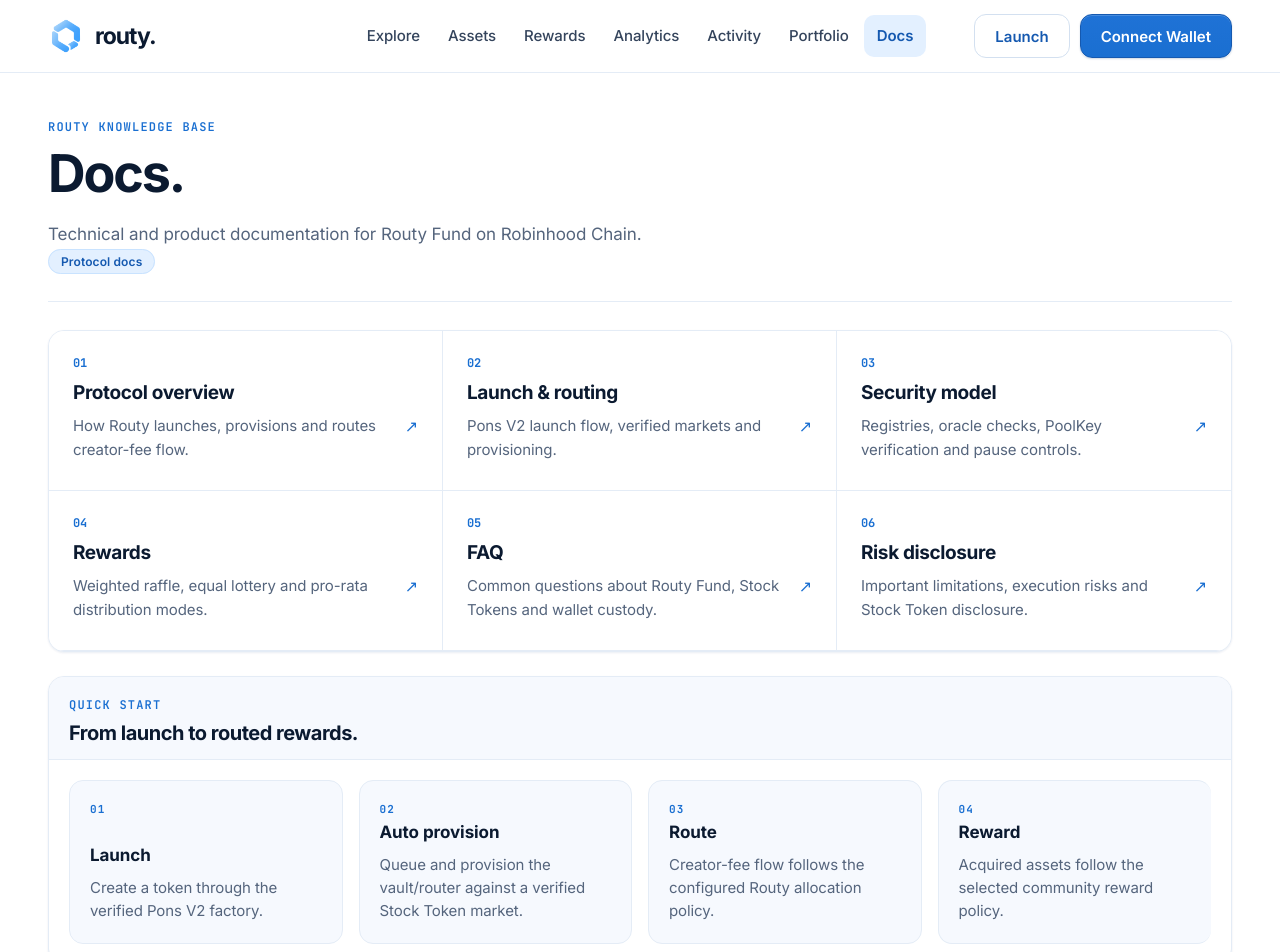
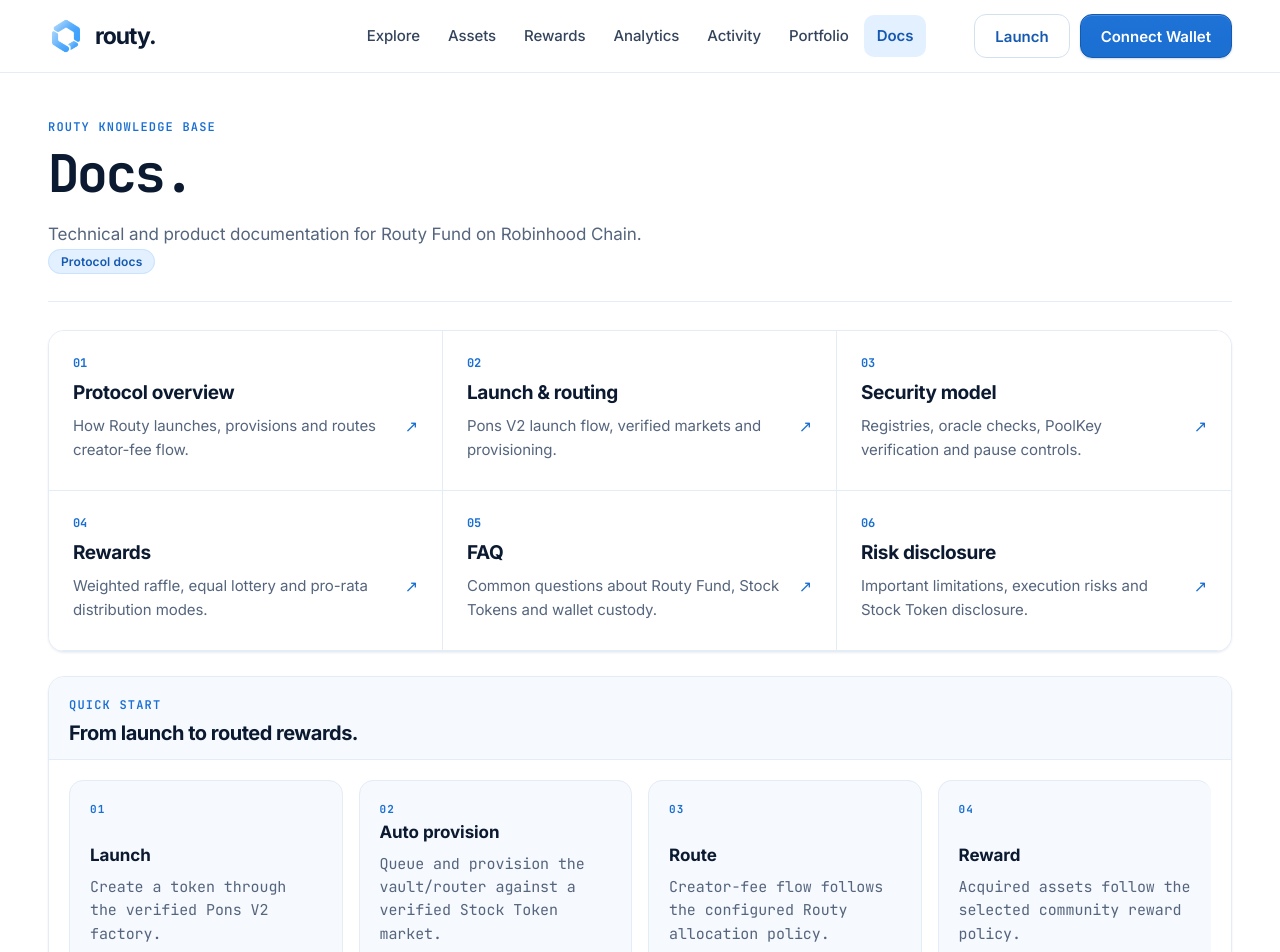
Before and after one commit to RoutyFund/Routy-Fund, a Next.js app: page /docs in a window 1280 px wide. Shown: the top 952 px of the page. Built offline with nearby package versions, Linux system fonts and the light colour scheme; no server answers.

Commit message:
Restore unified Routy terminal theme across the site

```diff
--- a/src/app/globals.css
+++ b/src/app/globals.css
@@ -715,3 +715,151 @@
 .route-setup-cell>span{color:#0f2127;font:700 12px var(--font-mono),ui-monospace,SFMono-Regular,Menlo,monospace}.route-setup-cell>b{font:700 11px var(--font-mono),ui-monospace,SFMono-Regular,Menlo,monospace}.route-setup-cell>small{color:#567581;font:700 11px var(--font-mono),ui-monospace,SFMono-Regular,Menlo,monospace;letter-spacing:.08em}
 .brand .logo-img{width:32px;height:32px;object-fit:contain;flex:none}
 @media (max-width:640px){.brand .logo-img{width:28px;height:28px}}
+
+
+/* Unified Routy terminal theme */
+:root{
+  --term-bg:#f7fbff;
+  --term-bg-2:#eef6ff;
+  --term-panel:#ffffff;
+  --term-panel-2:#eaf3ff;
+  --term-text:#0b1f36;
+  --term-muted:#60758d;
+  --term-line:#c7d9ee;
+  --term-line-2:#abc6e6;
+  --term-cyan:#1a6fd1;
+  --term-green:#1a6fd1;
+  --term-amber:#8b6a12;
+  --term-red:#a33838;
+  --accent:#b9d7ff;
+  --accent-strong:#1a6fd1;
+  --accent-soft:#eef6ff;
+  --bg:#f7fbff;
+  --surface:#ffffff;
+  --surface-2:#f3f8ff;
+  --surface-3:#eaf3ff;
+  --text:#0b1f36;
+  --muted:#60758d;
+  --line:#c7d9ee;
+  --line-dark:#abc6e6;
+}
+html,body{background:var(--term-bg);color:var(--term-text)}
+body{
+  background:
+    linear-gradient(rgba(26,111,209,.035) 1px,transparent 1px),
+    linear-gradient(90deg,rgba(26,111,209,.035) 1px,transparent 1px),
+    var(--term-bg);
+  background-size:28px 28px;
+}
+.shell{background:transparent}
+.terminal-header{background:rgba(247,251,255,.96);border-bottom-color:var(--term-line)}
+.nav{background:transparent}
+.navlinks a{color:#46627f}
+.navlinks a:hover,.navlinks a.nav-active{background:#e8f2ff;color:var(--term-cyan)}
+.navlinks a.nav-active{box-shadow:inset 0 -2px 0 var(--term-cyan)}
+.nav-prefix,.terminal-prompt,.terminal-cursor,.terminal-log time,
+.terminal-actions-panel a span,.terminal-footer-prompt span,.terminal-footer-prompt i,
+.terminal-footer-links a:hover,.terminal-doc-grid>a>i,.terminal-faq details[open] summary,
+.terminal-event-row b{color:var(--term-cyan)!important}
+.wallet,.primary{
+  background:#eaf3ff;border-color:#8eb9ec;color:#1158aa
+}
+.wallet:hover,.primary:hover{background:#dcecff;border-color:#6ea4e2}
+.secondary,.menu,.terminal-launch{background:#fff;border-color:#b8cee8;color:#325675}
+.terminal-launch{color:#1158aa}
+.pill,.verified-pill,.tab{background:#eef6ff;border-color:#bdd4ee;color:#315f91}
+.tab.active{background:#dcecff;border-color:#78a9df;color:#0d4f98}
+.status-dot,.terminal-led,.terminal-footer-live i{background:var(--term-cyan);box-shadow:0 0 10px rgba(26,111,209,.35)}
+.wrap{max-width:1440px}
+.console-page,.terminal-home{padding-top:18px}
+.console-page>.page-head,.terminal-window,.console-page>.proof-grid,
+.console-page>.section,.terminal-doc-grid,.terminal-security-list,.terminal-faq,
+.routy-launch-list,.activity-shell,.table-shell,.launch-form>.form-card{
+  border-color:var(--term-line)
+}
+.console-page>.page-head{
+  background:#fff;border:1px solid var(--term-line);padding:16px 18px;margin:0 0 8px;
+  display:grid;grid-template-columns:1fr auto;align-items:end;gap:18px
+}
+.console-page>.page-head:before{
+  content:"ROUTY://PROTOCOL";display:block;grid-column:1/-1;margin:-16px -18px 12px;
+  padding:7px 10px;border-bottom:1px solid var(--term-line);background:#eef6ff;
+  color:#4f6d8d;font:700 10px var(--font-mono),ui-monospace,SFMono-Regular,Menlo,monospace;letter-spacing:.12em
+}
+.console-page>.page-head h1{
+  font-family:var(--font-mono),ui-monospace,SFMono-Regular,Menlo,monospace;
+  font-size:clamp(28px,4vw,46px);letter-spacing:-.045em
+}
+.console-page>.page-head .lead,.console-page p,.console-page label,
+.console-page .muted,.console-page .section-copy{
+  font-family:var(--font-mono),ui-monospace,SFMono-Regular,Menlo,monospace
+}
+.console-page>.proof-grid{
+  display:grid;grid-template-columns:repeat(4,1fr);gap:0;border:1px solid var(--term-line);background:#fff
+}
+.console-page>.proof-grid .proof-card{
+  border:0;border-right:1px solid var(--term-line);border-radius:0;background:#fff;box-shadow:none;min-height:112px
+}
+.console-page>.proof-grid .proof-card:last-child{border-right:0}
+.console-page>.section{
+  border:1px solid var(--term-line);background:#fff;margin-top:8px
+}
+.console-page>.section>.section-head{
+  margin:0;padding:9px 12px;border-bottom:1px solid var(--term-line);background:#eef6ff;align-items:center
+}
+.console-page>.section>.section-head h2{
+  font-family:var(--font-mono),ui-monospace,SFMono-Regular,Menlo,monospace;
+  font-size:14px;letter-spacing:0
+}
+.console-page .feature-grid,.console-page .flow,.console-page .analytics-grid{gap:0}
+.console-page .feature-card,.console-page .flow-step,.console-page .analytics-grid article,
+.console-page .market-directory article,.console-page .form-card,.console-page .empty-state{
+  border-radius:0;background:#fff;box-shadow:none
+}
+.console-page .feature-card,.console-page .flow-step,.console-page .analytics-grid article{
+  border:0;border-right:1px solid var(--term-line)
+}
+.console-page .feature-card:last-child,.console-page .flow-step:last-child,
+.console-page .analytics-grid article:last-child{border-right:0}
+.console-page .form-card{border:1px solid var(--term-line)}
+.console-page .form-card input,.console-page .form-card select,.console-page .form-card textarea{
+  border-radius:2px;border-color:#b9cfe8;background:#fbfdff;
+  font-family:var(--font-mono),ui-monospace,SFMono-Regular,Menlo,monospace
+}
+.console-page .form-card input:focus,.console-page .form-card select:focus,.console-page .form-card textarea:focus{
+  border-color:var(--term-cyan);box-shadow:0 0 0 2px rgba(26,111,209,.12)
+}
+.terminal-window,.terminal-pipeline>div,.terminal-search,.terminal-footer-cta,
+.terminal-footer-main,.terminal-footer-bottom,.terminal-doc-grid>a,.terminal-faq details{
+  background:#fff
+}
+.terminal-window-head,.terminal-table-head,.terminal-footer-prompt{
+  background:#eef6ff
+}
+.terminal-window,.terminal-pipeline>div,.terminal-footer-cta,.terminal-footer-main,
+.terminal-footer-bottom,.terminal-doc-grid>a,.terminal-faq details{
+  border-color:var(--term-line)
+}
+.terminal-pipeline>div{border-radius:0}
+.terminal-allocation div,.terminal-market-bars div div{background:#dbe9f8}
+.terminal-allocation div i,.terminal-market-bars i,.mini-bar i{background:linear-gradient(90deg,#1a6fd1,#78a9df)}
+.notice{border-radius:2px;background:#eef6ff;border-color:#bfd5ef;color:#325f91}
+.notice.danger{background:#fff2f2;border-color:#e7bcbc;color:#8e3333}
+.terminal-footer{color:#5b7390}
+.terminal-footer-cta,.terminal-footer-main,.terminal-footer-bottom{background:#fff}
+.terminal-footer-copy p,.terminal-footer-brand span,.terminal-footer-links a,.terminal-footer-bottom{color:#60758d}
+.terminal-footer-stats span,.terminal-footer-links span{color:#45698e}
+.terminal-footer-brand b,.terminal-footer-stats b{color:#0b1f36}
+@media(max-width:900px){
+  .console-page>.proof-grid{grid-template-columns:1fr 1fr}
+  .console-page>.proof-grid .proof-card:nth-child(2){border-right:0}
+  .console-page>.proof-grid .proof-card:nth-child(-n+2){border-bottom:1px solid var(--term-line)}
+}
+@media(max-width:760px){
+  body{background-size:22px 22px}
+  .console-page>.page-head{grid-template-columns:1fr}
+  .console-page>.proof-grid{grid-template-columns:1fr}
+  .console-page>.proof-grid .proof-card{border-right:0;border-bottom:1px solid var(--term-line)}
+  .console-page>.proof-grid .proof-card:last-child{border-bottom:0}
+  .console-page>.section{margin-top:7px}
+}
```
